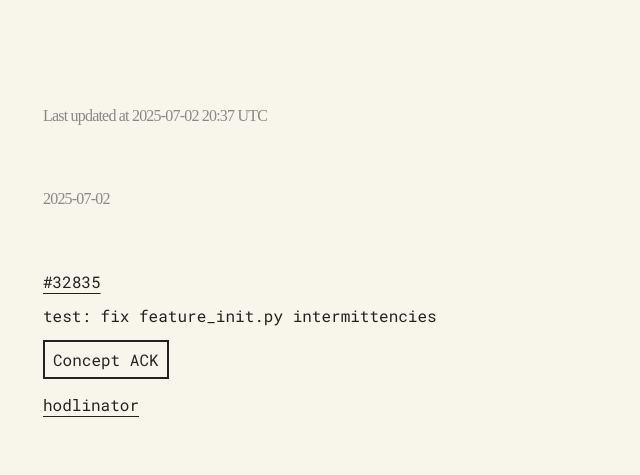
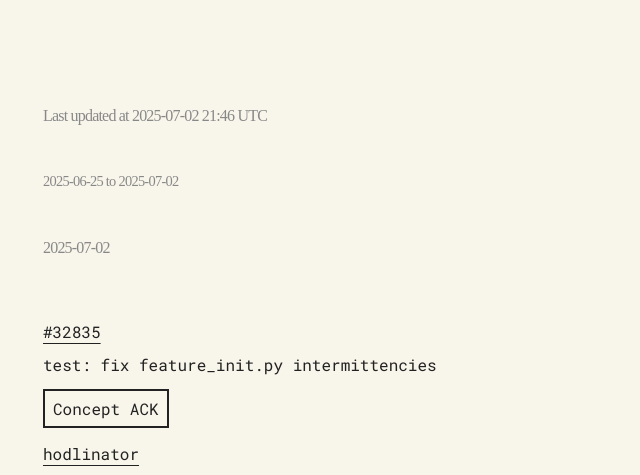
Before and after one commit to reez/ackamoto, a plain HTML site: page index.html in a window 1280 px wide. Shown: the part 310-785 px from the top of the page, without its empty margins (147-787 px from the left). Drawn offline with Linux system fonts and the light colour scheme.

Commit message:
Fix CSS spacing balance between date elements
Added 3rem top margin to .date-header to create perfectly balanced spacing
between Last updated (3rem bottom) → Date range (3rem bottom) → First date header (3rem top, 4rem bottom).

```diff
--- a/index.html
+++ b/index.html
@@ -63,13 +63,23 @@
             font-size: 1rem;
             color: #888;
             text-align: left;
-            margin: 4rem 0 4rem 0;
+            margin: 0 0 4rem 0;
             letter-spacing: -0.05em;
         }
         .last-updated {
             color: #888;
             font-size: 1rem;
-            margin-bottom: 2rem;
+            margin-bottom: 3rem;
+            margin-top: 0;
+            text-align: left;
+            font-family: 'Cormorant Garamond', serif;
+            font-weight: 400;
+            letter-spacing: -0.05em;
+        }
+        .date-range {
+            color: #888;
+            font-size: 0.9rem;
+            margin-bottom: 3rem;
             margin-top: 0;
             text-align: left;
             font-family: 'Cormorant Garamond', serif;
@@ -130,7 +140,8 @@
         <img src="images/ackamoto-logo.png" alt="ACKamoto" class="logo logo-light">
         <img src="images/ackamoto-logo-dark.png" alt="ACKamoto" class="logo logo-dark">
     </div>
-    <p class="last-updated">Last updated at 2025-07-02 20:37 UTC</p>
+    <p class="last-updated">Last updated at 2025-07-02 21:46 UTC</p>
+    <p class="date-range">2025-06-25 to 2025-07-02</p>
 
     <h2 class="date-header">2025-07-02</h2>
 
```
Also changed, not shown: 1 other file.
